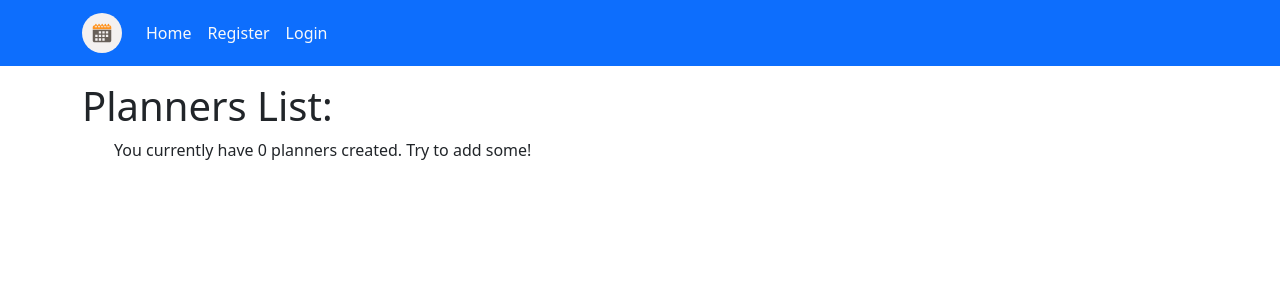
After one commit to Mandi97/tasks_planner, a Django app: page /planners/ in a window 1280 px wide. The commit adds this page. Shown: the top 300 px of the page. Run offline with Django 4.2, Linux system fonts and the light colour scheme; data that the repository does not hold is empty; some libraries are stand-ins or nearby versions.

Commit message:
planner list page

```diff
--- a/config/urls.py
+++ b/config/urls.py
@@ -23,6 +23,11 @@ urlpatterns = [
     path('admin/', admin.site.urls),
     path('', include('home.urls')),
     path('users/', include('users.urls')),
-    path('__debug__/', include('debug_toolbar.urls')),
     path('accounts/', include('django.contrib.auth.urls')),
-] + static(settings.STATIC_URL, document_root=settings.STATIC_ROOT)
+    path('planners/', include('planners.urls')),
+
+]
+
+if settings.DEBUG:
+    urlpatterns += static(settings.STATIC_URL, document_root=settings.STATIC_ROOT)
+    urlpatterns += [path('__debug__/', include('debug_toolbar.urls'))]
--- /dev/null
+++ b/planners/templates/planners/planners_list.html
@@ -0,0 +1,14 @@
+{% extends 'base.html' %}
+
+{% block container %}
+    <h1>Planners List:</h1>
+
+    <ul>
+        {% for planner in planners %}
+            <li class="mb-3">{{ planner.title }}</li>
+
+            {% empty %}
+            <p>You currently have 0 planners created. Try to add some!</p>
+        {% endfor %}
+    </ul>
+{% endblock %}
--- /dev/null
+++ b/planners/urls.py
@@ -0,0 +1,10 @@
+from django.urls import path
+
+from . import views
+
+app_name = 'planners'
+
+urlpatterns = [
+    path('', views.PlannerListView.as_view(), name='planners-list'),
+
+]
--- a/planners/views.py
+++ b/planners/views.py
@@ -1,3 +1,11 @@
 from django.shortcuts import render
+from django.views.generic import ListView
 
-# Create your views here.
+from . import models
+
+
+class PlannerListView(ListView):
+    """Created planners list view on our website"""
+    model = models.Planner
+    template_name = 'planners/planners_list.html'
+    context_object_name = 'planners'
--- a/templates/partials/nav.html
+++ b/templates/partials/nav.html
@@ -21,6 +21,9 @@
                     <li class="nav-item">
                         <a class="nav-link active" aria-current="page" href="{% url 'users:logout' %}">Logout</a>
                     </li>
+                    <li class="nav-item">
+                        <a class="nav-link active" aria-current="page" href="{% url 'planners:planners-list' %}">Planners</a>
+                    </li>
                 {% else %}
                     <li class="nav-item">
                         <a class="nav-link active" aria-current="page" href="{% url 'users:registration' %}">Register</a>
```
